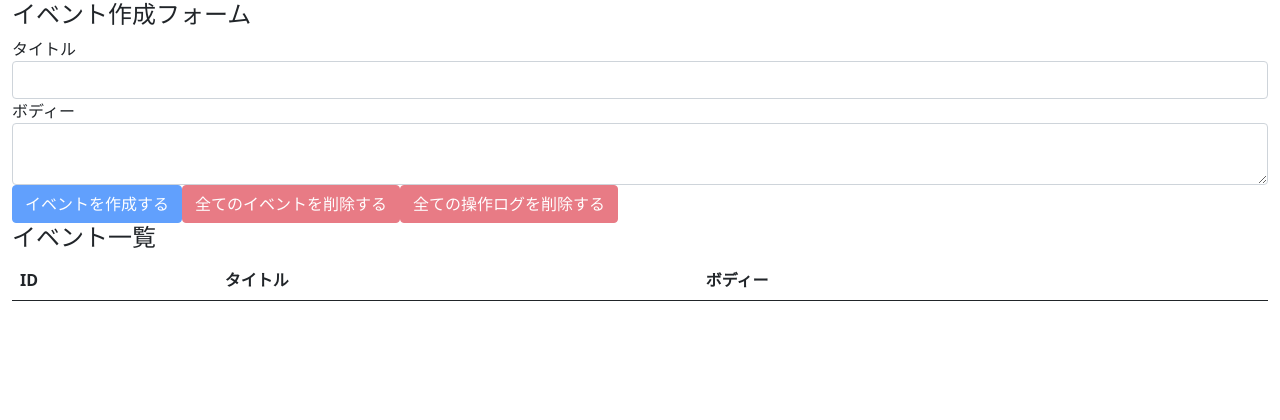
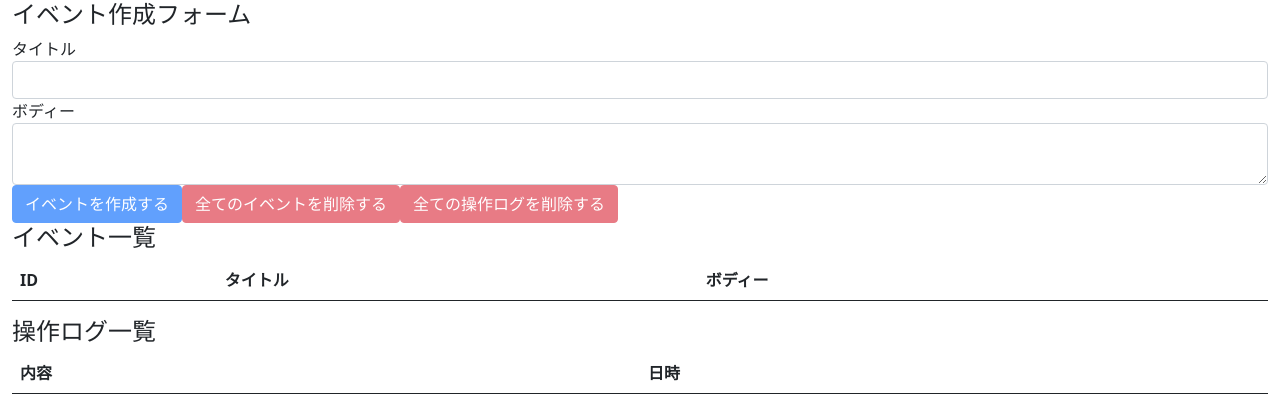
Before and after one commit to london-newyork/hooks-redux-test, a React (Create React App) app: page / in a window 1280 px wide. Shown: the top 420 px of the page. Built offline with nearby package versions, Linux system fonts and the light colour scheme.

Commit message:
display all operationLogs

```diff
--- a/src/components/Event.jsx
+++ b/src/components/Event.jsx
@@ -1,13 +1,22 @@
 import React,{ useContext } from 'react'
-import { DELETE_EVENT } from '../actions'
+import { ADD_OPERATION_LOG, DELETE_EVENT } from '../actions'
 import AppContext from '../contexts/AppContext'
+import { timeCurrentIso8601 } from '../utils'
 
 const Event = ({event}) => {
     const { dispatch } = useContext(AppContext)
     const id = event.id
     const handleClickDeleteButton = () => {
         const result = window.confirm(`本当に(id=${id})イベントを削除しても良いですか？`)
-        if (result) dispatch({type: DELETE_EVENT,id})
+        if (result){
+            dispatch({type: DELETE_EVENT,id})
+
+            dispatch({
+                type: ADD_OPERATION_LOG,
+                description: `イベント{id=${id}}を削除しました。`,
+                operatedAt: timeCurrentIso8601()
+            })
+        }
     }
 
     return (
--- a/src/components/EventForm.jsx
+++ b/src/components/EventForm.jsx
@@ -52,9 +52,6 @@
         const result = window.confirm('全ての操作ログを本当に削除しても良いですか？')
         if (result) {
             dispatch ({type: DELETE_ALL_OPERATION_LOGS})
-            dispatch ({
-
-            })
         }
     }
     return (
--- a/src/components/MakeForm.jsx
+++ b/src/components/MakeForm.jsx
@@ -4,6 +4,7 @@
 import AppContext from '../contexts/AppContext'
 import EventForm from "./EventForm";
 import Events from "./Events";
+import OperationLogs from "./OperationLogs";
 
 const MakeForm = () => {
     const initialState = {
@@ -17,6 +18,7 @@
             <div className="container-fluid">
                 <EventForm/>
                 <Events/>
+                <OperationLogs/>
             </div>
         </AppContext.Provider>
     )
--- /dev/null
+++ b/src/components/OperationLog.jsx
@@ -0,0 +1,12 @@
+import React from 'react'
+
+const OperationLog = ({ operationLog }) => {
+    return (
+        <tr>
+            <td>{operationLog.description}</td>
+            <td>{operationLog.operatedAt}</td>
+        </tr>
+    )
+}
+
+export default OperationLog
--- /dev/null
+++ b/src/components/OperationLogs.jsx
@@ -0,0 +1,29 @@
+import React, { useContext } from 'react'
+import AppContext from '../contexts/AppContext'
+import OperationLog from './OperationLog'
+
+const OperationLogs = () => {
+    const { state } = useContext(AppContext)
+    return (
+        <>
+            <h4>操作ログ一覧</h4>
+            <table className="table table-hover">
+                <thead>
+                    <tr>
+                        <th>内容</th>
+                        <th>日時</th>
+                    </tr>
+                </thead>
+                <tbody>
+                    {
+                        state.operationLogs.map((operationLog, index) => {
+                            return <OperationLog key={index} operationLog={operationLog}/>
+                        })
+                    }
+                </tbody>
+            </table>
+        </>
+    )
+}
+
+export default OperationLogs
--- a/src/reducers/operationLogs.jsx
+++ b/src/reducers/operationLogs.jsx
@@ -10,13 +10,12 @@
             description: action.description,
             operatedAt: action.operatedAt
             }
-            return [operationLog,...state]
+            return [operationLog, ...state]
         case DELETE_ALL_OPERATION_LOGS:
             return []
         default:
             return state
     }
-
 }
 
 export default operationLogs
```
